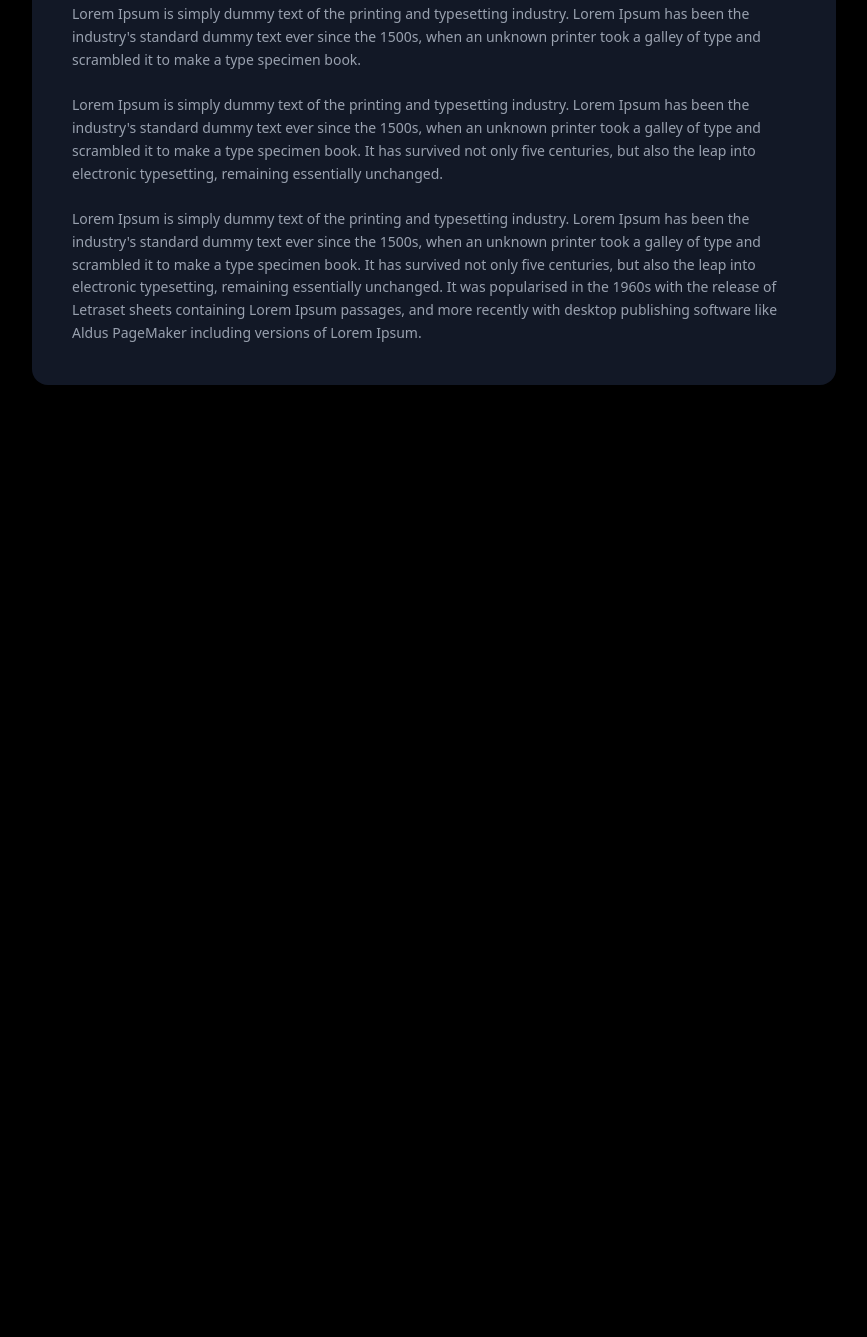
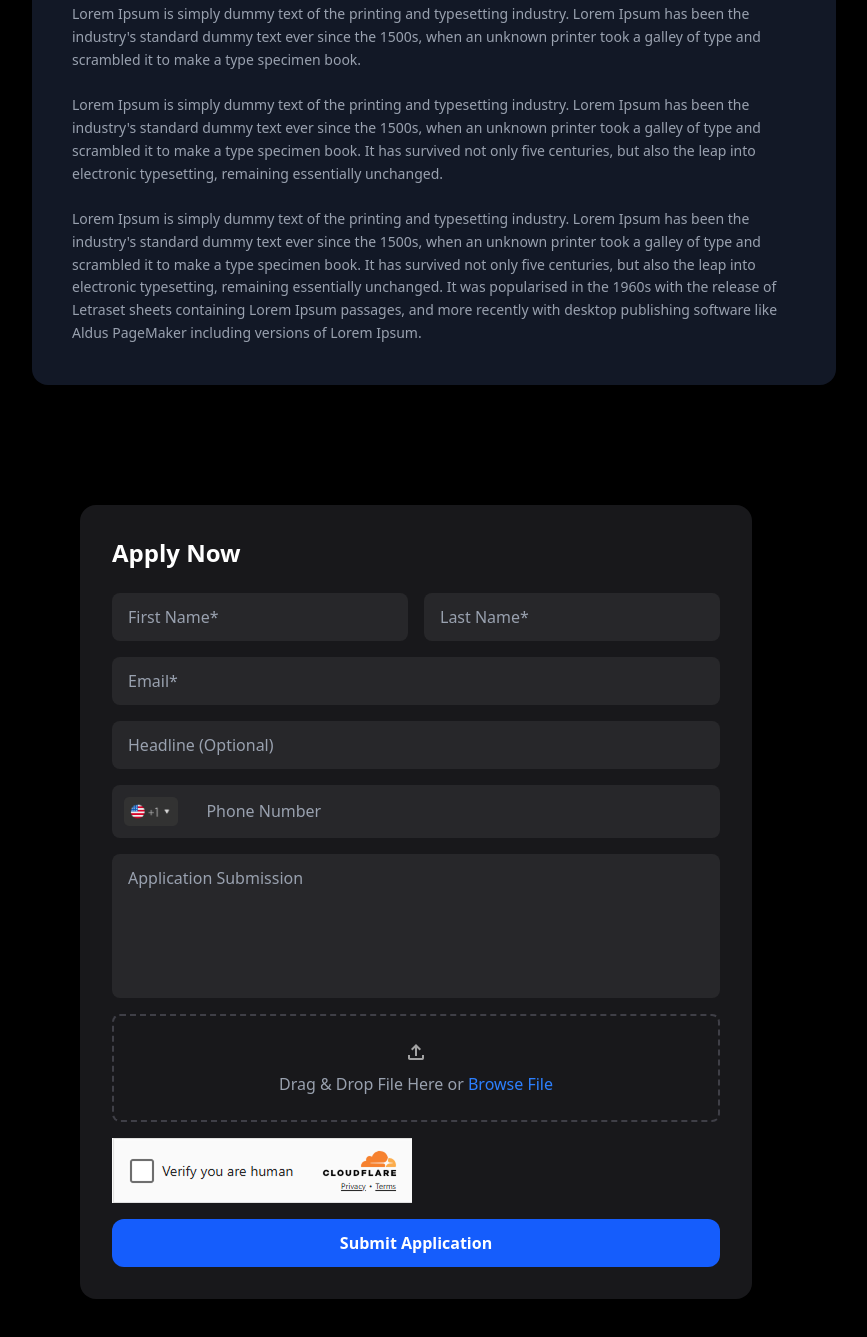
Before and after one commit to azimodinaev467/exam3, a website: page src/paje 4/index.html in a window 1280 px wide. Shown: the part 1681-3018 px from the top of the page, without its empty margins (0-867 px from the left). Before the commit the page ends 2106 px from the top, so only its background shows below. Drawn offline with Linux system fonts and the light colour scheme.

Commit message:
commit4project4

```diff
--- a/src/paje 4/index.html
+++ b/src/paje 4/index.html
@@ -192,6 +192,60 @@
 
         </div>
     </div>
+    <div class="lg:p-20">
+
+        <div class="w-full max-w-2xl bg-zinc-900 rounded-2xl p-8 shadow-2xl ">
+
+            <h2 class="text-white text-2xl font-semibold mb-6">Apply Now</h2>
+
+            <form class="space-y-4">
+
+                <!-- Name Row -->
+                <div class="grid grid-cols-1 md:grid-cols-2 gap-4">
+                    <input type="text" placeholder="First Name*"
+                    class="w-full bg-zinc-800 text-white placeholder-gray-400 rounded-lg px-4 py-3 focus:outline-none focus:ring-2 focus:ring-blue-500">
+
+                    <input type="text" placeholder="Last Name*"
+          class="w-full bg-zinc-800 text-white placeholder-gray-400 rounded-lg px-4 py-3 focus:outline-none focus:ring-2 focus:ring-blue-500">
+      </div>
+
+      <input type="email" placeholder="Email*"
+      class="w-full bg-zinc-800 text-white placeholder-gray-400 rounded-lg px-4 py-3 focus:outline-none focus:ring-2 focus:ring-blue-500">
+
+      <input type="text" placeholder="Headline (Optional)"
+      class="w-full bg-zinc-800 text-white placeholder-gray-400 rounded-lg px-4 py-3 focus:outline-none focus:ring-2 focus:ring-blue-500">
+
+      <div class="flex">
+          <div class="bg-zinc-800 text-white rounded-l-lg px-3 py-3 focus:outline-none focus:ring-2 focus:ring-blue-500">
+              <img src="./Frame 1707480642.png" alt="">
+            </div>
+            <input type="tel" placeholder="Phone Number"
+            class="w-full bg-zinc-800 text-white placeholder-gray-400 rounded-r-lg px-4 py-3 focus:outline-none focus:ring-2 focus:ring-blue-500">
+        </div>
+
+        <textarea rows="5" placeholder="Application Submission"
+        class="w-full bg-zinc-800 text-white placeholder-gray-400 rounded-lg px-4 py-3 focus:outline-none focus:ring-2 focus:ring-blue-500 resize-none"></textarea>
+
+        <div class="border-2 border-dashed border-zinc-700 rounded-lg p-6 text-center text-gray-400 hover:border-blue-500 transition cursor-pointer">
+            <p class="flex justify-center"><img src="./material-symbols_upload.png" alt=""></p>
+            <p class="mt-2">Drag & Drop File Here or
+                <span class="text-blue-500 hover:underline">Browse File</span>
+            </p>
+            <input type="file" class="hidden">
+        </div>
+
+        <div class="">
+        <img src="./image 8.png" alt="">
+    </div>
+    <button type="submit"
+    class="w-full bg-blue-600 hover:bg-blue-700 transition text-white font-semibold py-3 rounded-xl">
+    Submit Application
+</button>
+
+</form>
+</div>
+
+</div>
 </body>
 
 </html>
```
Also changed, not shown: src/output.css, src/paje 4/Frame 1707480642.png (added), src/paje 4/image 8.png (added), src/paje 4/material-symbols_upload.png (added).
